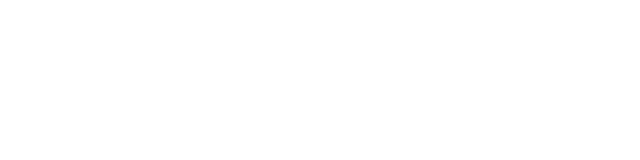
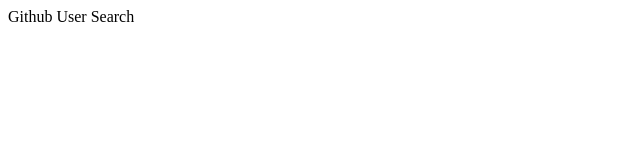
Before and after one commit to AustineJ101/alx-fe-reactjs, a React (Vite) app in the folder github-user-search/: page / in a window 1280 px wide. Shown: the top 160 px of the page, without its empty margins (0-640 px from the left). Built offline with nearby package versions, Linux system fonts and the light colour scheme.

Commit message:
Project setup

```diff
--- a/github-user-search/src/App.jsx
+++ b/github-user-search/src/App.jsx
@@ -1,11 +1,11 @@
-
+import React from "react"
 
 function App() {
 
   return (
-    <>
-
-    </>
+    <div>
+      Github User Search
+    </div>
   )
 }
 
```
